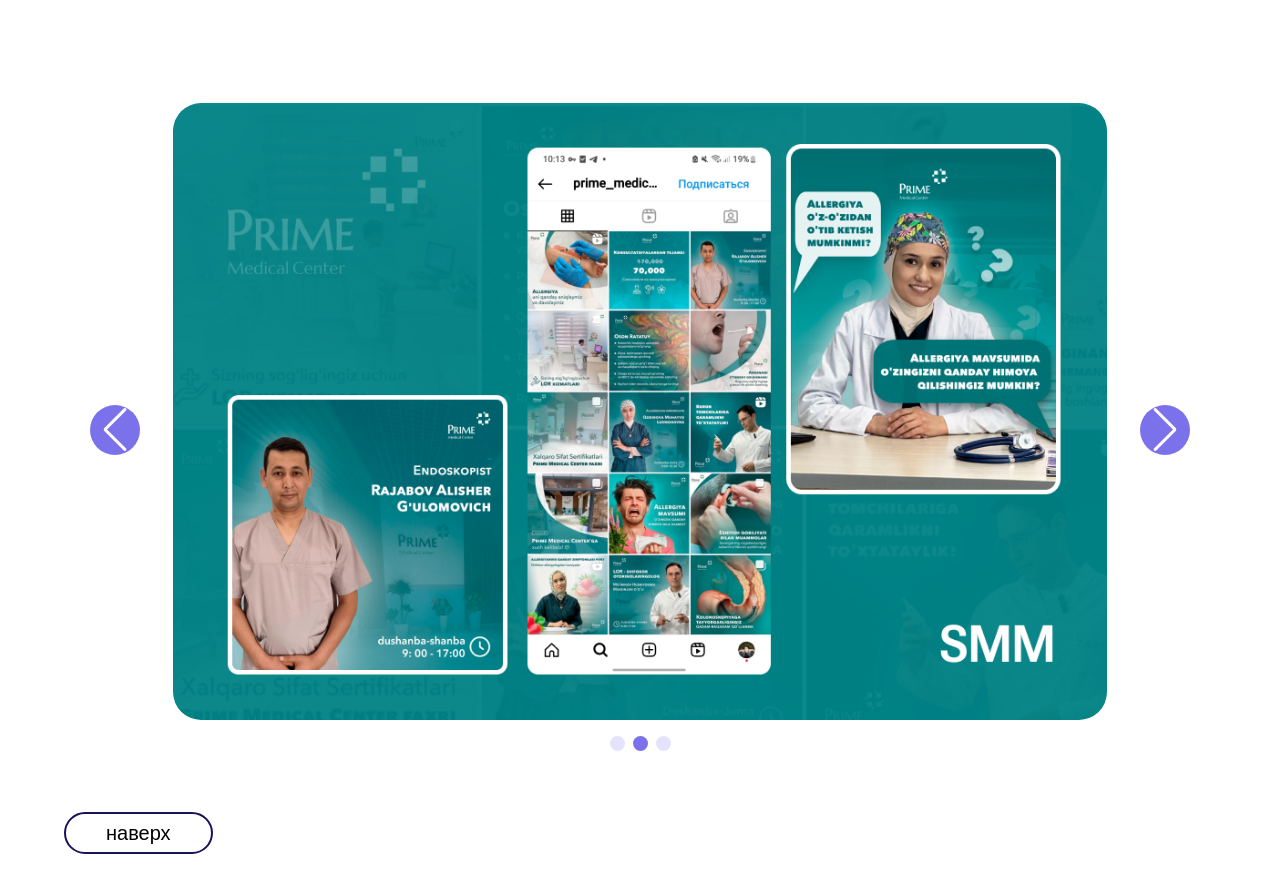
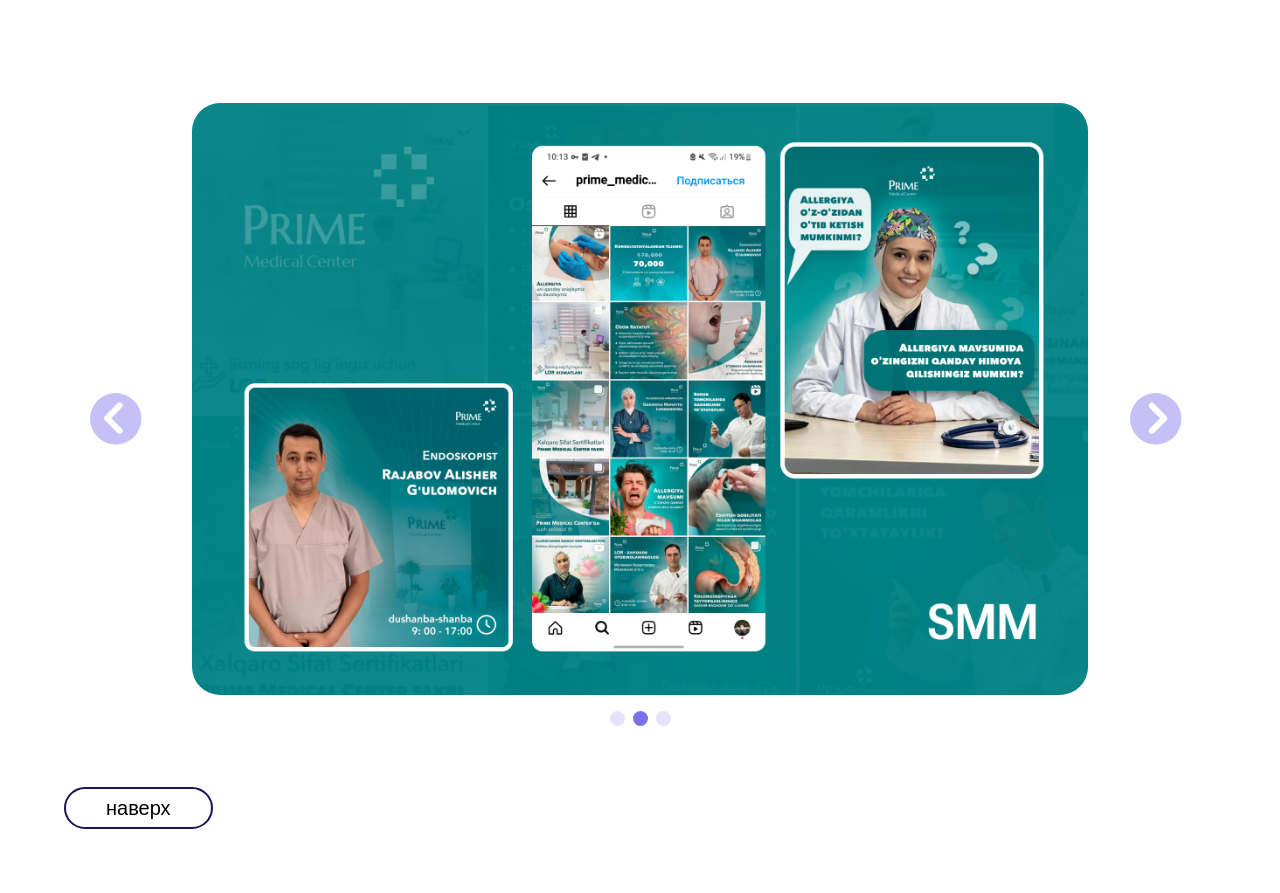
Before and after one commit to Shotambrat/Result-agency, a React (Create React App) app: page /cases/1 in a window 1280 px wide. Shown: the part 1865-2758 px from the top of the page. Built offline with nearby package versions, Linux system fonts and the light colour scheme.

Commit message:
The link to Cases now applies to the text as well
Now, being in the Cases section and clicking Back, you return to your previous place on the page, and not to the beginning

buttons have been edited in the slider

The z-index is set in the Application

```diff
--- a/public/index.html
+++ b/public/index.html
@@ -3,7 +3,7 @@
   <head>
     <meta charset="utf-8" />
     <link rel="icon" href="%PUBLIC_URL%/favicon.svg" />
-    <meta name="viewport" content="width=device-width, initial-scale=1" />
+    <meta name="viewport" content="width=device-width, initial-scale=1.0" />
     <meta name="theme-color" content="#000000" />
     <meta
       name="description"
--- a/src/components/Cases/OurCasesSlider.jsx
+++ b/src/components/Cases/OurCasesSlider.jsx
@@ -40,7 +40,7 @@ const SwiperCases = ({ caseId }) => {
   };
 
   return (
-    <div className="w-full sm:w-10/12 xl:w-full mx-auto mt-5 relative">
+    <div className="w-full sm:w-10/12 xl:w-full mx-auto mt-5 relative ">
       <Swiper
         spaceBetween={30}
         centeredSlides={true}
@@ -64,7 +64,7 @@ const SwiperCases = ({ caseId }) => {
             <img
               src={image}
               alt={`slider-icon-${index}`}
-              className="mx-auto w-full sm:w-10/12 xl:max-w-[1025px] rounded-[28px] cursor-pointer"
+              className="mx-auto w-full sm:w-10/12 lg:w-[80%] xl:max-w-[925px]  rounded-[28px] cursor-pointer "
               onClick={() => handleOpenModal(image)}
             />
           </SwiperSlide>
@@ -73,16 +73,21 @@ const SwiperCases = ({ caseId }) => {
       <div className="swiper-pagination-custom w-24 h-4 rounded-full mx-auto mt-4 flex justify-center"></div>
 
       <div
-        className="swiper-button-next lg:!flex !hidden items-center justify-center"
-        style={navButtonStyle}
+        className="swiper-button-next lg:!flex !hidden items-center justify-center w-[60px] h-[60px]"
       >
-        {/* <img src="" alt="button next" /> */}
+        <svg xmlns="http://www.w3.org/2000/svg" width="60" height="60" viewBox="0 0 70 70" fill="none">
+          <circle cx="30" cy="30" r="30" fill="#7B72EB" fill-opacity="0.44"/>
+          <path d="M22.897 12.1768C22.2499 12.8277 21.8867 13.7083 21.8867 14.6262C21.8867 15.544 22.2499 16.4246 22.897 17.0755L35.1959 29.5481L22.897 41.847C22.2499 42.498 21.8867 43.3785 21.8867 44.2964C21.8867 45.2142 22.2499 46.0948 22.897 46.7458C23.22 47.0714 23.6042 47.3299 24.0276 47.5062C24.451 47.6826 24.9051 47.7734 25.3637 47.7734C25.8224 47.7734 26.2765 47.6826 26.6999 47.5062C27.1232 47.3299 27.5075 47.0714 27.8305 46.7458L42.5614 32.0149C42.887 31.6919 43.1455 31.3076 43.3218 30.8843C43.4982 30.4609 43.589 30.0068 43.589 29.5481C43.589 29.0895 43.4982 28.6354 43.3218 28.212C43.1455 27.7886 42.887 27.4044 42.5614 27.0814L27.8305 12.1768C27.5075 11.8512 27.1232 11.5927 26.6999 11.4163C26.2765 11.2399 25.8224 11.1491 25.3637 11.1491C24.9051 11.1491 24.451 11.2399 24.0276 11.4163C23.6042 11.5927 23.22 11.8512 22.897 12.1768Z" fill="white"/>
+          </svg>
       </div>
       <div
-        className="swiper-button-prev lg:!flex !hidden items-center justify-center"
-        style={navButtonStyle}
+        className="swiper-button-prev lg:!flex !hidden items-center justify-center w-[60px] h-[60px]"
       >
-        {/* <img src="" alt="button next" /> */}
+        <svg xmlns="http://www.w3.org/2000/svg" width="60" height="60" viewBox="0 0 70 70" fill="none">
+          <circle cx="30" cy="30" r="30" fill="#7B72EB" fill-opacity="0.44"/>
+          <path d="M37.103 12.044C37.7501 12.6949 38.1133 13.5755 38.1133 14.4933C38.1133 15.4112 37.7501 16.2918 37.103 16.9427L24.8041 29.4153L37.103 41.7142C37.7501 42.3652 38.1133 43.2457 38.1133 44.1636C38.1133 45.0814 37.7501 45.962 37.103 46.6129C36.78 46.9386 36.3958 47.197 35.9724 47.3734C35.549 47.5498 35.0949 47.6406 34.6363 47.6406C34.1776 47.6406 33.7235 47.5498 33.3001 47.3734C32.8768 47.197 32.4925 46.9386 32.1695 46.6129L17.4386 31.8821C17.113 31.5591 16.8545 31.1748 16.6782 30.7514C16.5018 30.3281 16.411 29.874 16.411 29.4153C16.411 28.9567 16.5018 28.5026 16.6782 28.0792C16.8545 27.6558 17.113 27.2716 17.4386 26.9486L32.1695 12.044C32.4925 11.7184 32.8768 11.4599 33.3001 11.2835C33.7235 11.1071 34.1776 11.0163 34.6363 11.0163C35.0949 11.0163 35.549 11.1071 35.9724 11.2835C36.3958 11.4599 36.78 11.7184 37.103 12.044Z" fill="white"/>
+        </svg>
+
       </div>
 
       {isOpen && (
@@ -123,17 +128,4 @@ const SwiperCases = ({ caseId }) => {
   );
 };
 
-const navButtonStyle = {
-  width: "50px",
-  height: "50px",
-  backgroundColor: "#7B72EB",
-  borderRadius: "50%",
-  display: "flex",
-  alignItems: "center",
-  justifyContent: "center",
-  cursor: "pointer",
-  color: "white",
-  padding: '8px!important'
-};
-
 export default SwiperCases;
--- a/src/components/Main/Cover.jsx
+++ b/src/components/Main/Cover.jsx
@@ -43,14 +43,13 @@ const Cover = () => {
   return (
     <div
       style={{ backgroundImage: `url(${MainBg})` }}
-      className=" w-full lg:h-screen flex justify-center items-center bg-cover bg-center relative overflow-hidden mb-8 lg:mb-12"
+      className="w-full lg:h-screen flex justify-center items-center bg-cover bg-center relative overflow-hidden mb-8 lg:mb-12"
     >
-      <div className="3xl:max-w-[1500px] 3xl:mx-auto ">
-        <div className="flex flex-col items-center justify-center mt-24 lg:mt-44 mb-20 lg:mb-40 xs:mx-14 sm:mx-[5rem] md:mx-[7rem] ">
+      <div className="3xl:max-w-[1500px] 3xl:mx-auto">
+        <div className="flex flex-col items-center justify-center mt-24 lg:mt-44 mb-20 lg:mb-40 xs:mx-14 sm:mx-[5rem] md:mx-[7rem]">
           <div className="flex flex-col items-center justify-center mt-12 lg:w-[900px] z-[3]">
             <h1 className="font-semibold text-[30px] xs:text-[44px] sm:text-[48px] md:text-[52px] lg:text-[48px] 2xl:text-[52px] text-headings-color lg:font-semibold text-center font-roboto-flex leading-9 xs:leading-[3rem]">
-              {t("cover-title-first")} <br className="lg:hidden" />{" "}
-              {t("cover-title-second")}
+              {t("cover-title-first")} <br className="lg:hidden" /> {t("cover-title-second")}
             </h1>
             <h4 className="text-black text-[16px] xs:text-[20px] sm:text-[22px] md:text-[24px] lg:text-[26px] lg:px-8 xl:text-[28px] xl:px-4 font-regular mt-7 md:mt-12 mx-5 sm:mx-9 md:mx-12 text-center leading-5 lg:leading-6 xl:leading-9">
               {t("cover-subtitle")}
@@ -63,12 +62,13 @@ const Cover = () => {
             >
               <button
                 onClick={openModal}
-                className="bg-opacity-55 backdrop-filter backdrop-blur-[2px] bg-white z-10 px-6 py-2 xl:py-4 align-middle border border-solid text-black text-[18.5px] xs:text-[21px] 2xl:text-[22px] font-normal border-button-color rounded-[40px] text-center hover:bg-gradient-to-br w-full h-full focus:ring-2 focus:ring-offset-2 focus:ring-violet-200 active:animate-pulseText "
+                className="bg-opacity-55 backdrop-filter backdrop-blur-[2px] bg-white z-10 px-6 py-2 xl:py-4 align-middle border border-solid text-black text-[18.5px] xs:text-[21px] 2xl:text-[22px] font-normal border-button-color rounded-[40px] text-center hover:bg-gradient-to-br w-full h-full focus:ring-2 focus:ring-offset-2 focus:ring-violet-200 active:animate-pulseText"
               >
                 {t("cover-button")}
               </button>
 
               <Application isOpen={isModalOpen} onClose={closeModal} />
+
               <div
                 style={{ pointerEvents: "none" }}
                 className="cursor-pointer absolute top-0 left-0 rounded-[40px] w-full h-full overflow-hidden -z-10"
@@ -80,7 +80,7 @@ const Cover = () => {
                     top: `${circlePos.y}px`,
                     opacity: circlePos.opacity,
                     pointerEvents: "none",
-                    transform: "translate(-50%, -50%)", // Центрирование круга относительно курсора
+                    transform: "translate(-50%, -50%)",
                     borderRadius: "50%",
                   }}
                 ></div>
@@ -103,7 +103,6 @@ const Cover = () => {
           />
         </div>
       </div>
-
     </div>
   );
 };
--- a/src/components/Main/MainCases.jsx
+++ b/src/components/Main/MainCases.jsx
@@ -12,7 +12,7 @@ const MainCases = () => {
   const { t } = useTranslation();
 
   function toTop() {
-    window.scrollTo({ top: 0 });
+    window.scrollTo({ top: 0, behavior: "smooth" });
   }
 
   const cases1 = [
@@ -31,7 +31,9 @@ const MainCases = () => {
       <div className="grid grid-cols-2 sm:grid-cols-3 p-[0.625rem] sm:p-0 gap-x-[0.625rem] lg:gap-x-[1rem] xl:gap-x-6 gap-y-5">
         {cases1.map((elem, index) => (
           <div key={index} className="">
-            <Link onClick={() => toTop()} to={`/cases/${index + 1}`}>
+            <Link onClick={() => toTop()}
+            to={`/cases/${index + 1}`}
+            className="block">
               <div className="rounded-[7.39px] lg:rounded-3xl h-[6.5rem] xs:h-36 md:h-40 lg:h-56 xl:h-[15rem] 2xl:h-[17rem] 3xl:h-[19rem] border-[1px] border-solid border-cases-border">
                 <img
                   src={elem.image}
@@ -39,13 +41,14 @@ const MainCases = () => {
                   className="w-full h-full object-cover rounded-[7.39px] lg:rounded-3xl"
                 />
               </div>
-            </Link>
+
             <h4 className="text-headings-color font-medium md:font-semibold text-[20px] md:text-[24px] mt-2">
               {t(`cases-card${index + 1}-title`)}
             </h4>
             <p className="text-headings-color font-regular text-[13px] md:text-[15px] mt-1">
               {t(`cases-card${index + 1}-subtitle`)}
             </p>
+            </Link>
           </div>
         ))}
         <div>
--- a/src/components/Modals/Application.jsx
+++ b/src/components/Modals/Application.jsx
@@ -1,4 +1,5 @@
 import React, { useState } from "react";
+import Modal from 'react-modal'
 import { useTranslation } from "react-i18next";
 
 const Application = ({ isOpen, onClose }) => {
@@ -68,7 +69,7 @@ const Application = ({ isOpen, onClose }) => {
 
   return (
     <div className="fixed inset-0 bg-black bg-opacity-50 z-[50] flex justify-center items-center top-0 z-[999]">
-      <div className="md:w-2/4 lg:w-1/3 lg:my-8 xl:w-2/5 2xl:w-1/4 bg-gradient-to-b from-[#746FAE] to-[#8A66F0] p-8 rounded-[20px] relative">
+      <div className="md:w-2/4 lg:w-1/3 lg:my-8 xl:w-2/5 2xl:w-1/4 bg-gradient-to-b from-[#746FAE] to-[#8A66F0] p-8 rounded-[20px] relative z-[999]">
         <button
           onClick={onClose}
           className="absolute top-0 right-0 m-4 text-white text-2xl"
--- a/src/index.css
+++ b/src/index.css
@@ -89,7 +89,7 @@ code {
 }
 
 .custom-overlay {
-  background: rgba(0, 0, 0, 0.5); /* Adjust the transparency here */
+  background: rgba(0, 0, 0, 0.5);
 }
 .modal-overlay {
   position: fixed;
@@ -103,3 +103,7 @@ code {
   justify-content: center;
   z-index: 1000;
 }
+
+.swiper-button-next:after,.swiper-button-prev:after, .swiper-rtl .swiper-button-prev:after{
+  display: none;
+}
```
Also changed, not shown: src/components/Main/MainService.jsx (+0 -16 lines), 1 other file (tests, documents, lock files or other folders).
